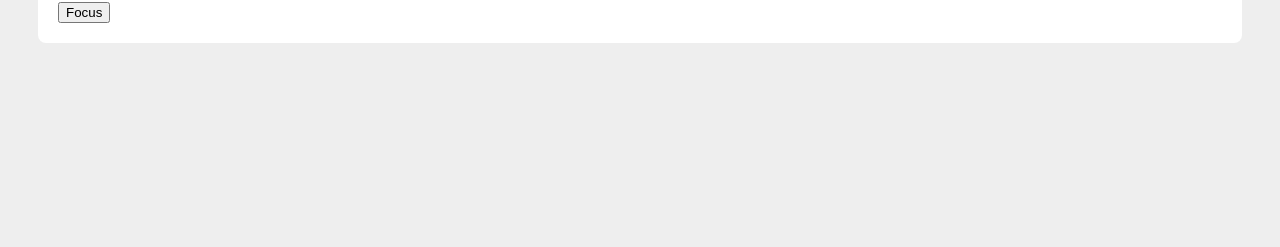
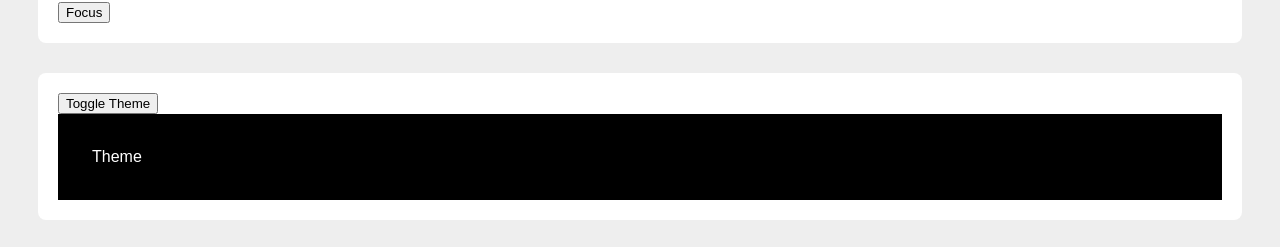
Before and after one commit to madanbajgai/practicing-react-hooks, a React (Vite) app: page / in a window 1280 px wide. Shown: the part 822-1069 px from the top of the page. Before the commit the page ends 895 px from the top, so only its background shows below. Built offline with nearby package versions, Linux system fonts and the light colour scheme; no server answers.

Commit message:
useContext done

```diff
--- /dev/null
+++ b/ThemeContext.jsx
@@ -0,0 +1,21 @@
+// METHOD:1
+
+import { createContext, useState } from "react";
+
+const ThemeContext = createContext();
+
+export function ThemeProvider({ children }) {
+  const [darktheme, setDarktheme] = useState(true);
+
+  function toggleTheme() {
+    setDarktheme((p) => !p);
+  }
+
+  return (
+    <ThemeContext.Provider value={{ darktheme, toggleTheme }}>
+      {children}
+    </ThemeContext.Provider>
+  );
+}
+
+export default ThemeContext;
--- a/src/App.jsx
+++ b/src/App.jsx
@@ -3,14 +3,29 @@ import Useeffect from "./Hooks/Useeffect";
 import Usestate from "./Hooks/Usestate";
 import UseMemo from "./Hooks/UseMemo";
 import UseRef from "./Hooks/UseRef";
+import Usecontext from "./Hooks/Usecontext";
+import { ThemeProvider } from "../ThemeContext";
+// import { createContext } from "react"; //METHOD:2
+
+// export const ThemeContext = createContext(); //METHOD:2
 
 function App() {
+  // const [darkTheme, setDarkTheme] = useState(true); //METHOD:2
+  // function toggleTheme() { //METHOD:2
+  // setDarkTheme((p) => !p); //METHOD:2
+  // } //METHOD:2
   return (
     <div className="App">
-      <Usestate />
-      <Useeffect />
-      <UseMemo />
-      <UseRef />
+      {/* <ThemeContext.Provider value={{darkTheme, toggleTheme}}> //METHOD:2 */}
+
+      <ThemeProvider>
+        <Usestate />
+        <Useeffect />
+        <UseMemo />
+        <UseRef />
+        <Usecontext />
+      </ThemeProvider>
+      {/* </ThemeContext.Provider> //METHOD:2 */}
     </div>
   );
 }
--- /dev/null
+++ b/src/Hooks/Usecontext.jsx
@@ -0,0 +1,24 @@
+// Usecontext provides us global state and the value can be provided to any level of component
+// METHOD:1 CREATE main logic is on the ThemeContext.jsx and wrap it on app component
+// METHOD:2 write main logic on app component
+
+import { useContext } from "react";
+import ThemeContext from "../../ThemeContext";
+
+const Usecontext = () => {
+  const { darktheme, toggleTheme } = useContext(ThemeContext);
+  const themeStyle = {
+    backgroundColor: darktheme ? "black" : "white",
+    color: darktheme ? "white" : "black",
+    padding: "2rem",
+    border: "2px solid black",
+  };
+  return (
+    <div className="container">
+      <button onClick={toggleTheme}>Toggle Theme</button>
+      <div style={themeStyle}>Theme</div>
+    </div>
+  );
+};
+
+export default Usecontext;
--- a/src/Hooks/Useeffect.jsx
+++ b/src/Hooks/Useeffect.jsx
@@ -23,7 +23,7 @@ const Useeffect = () => {
       <button onClick={() => setResourceType("comments")}>Comments</button>
       <h2>{resourceType}</h2>
       {items.map((item) => (
-        <pre>{JSON.stringify(item)}</pre>
+        <pre key={item.id}>{JSON.stringify(item)}</pre>
       ))}
     </div>
   );
```
